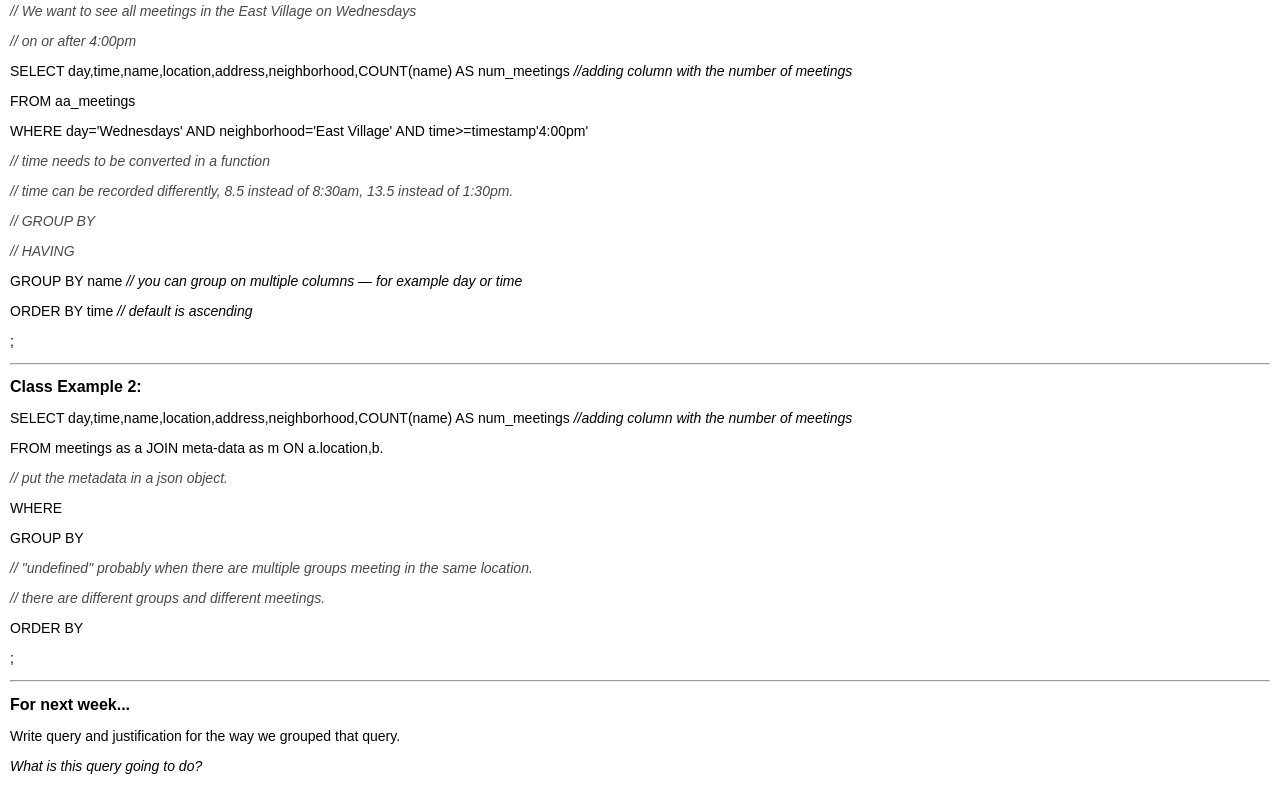
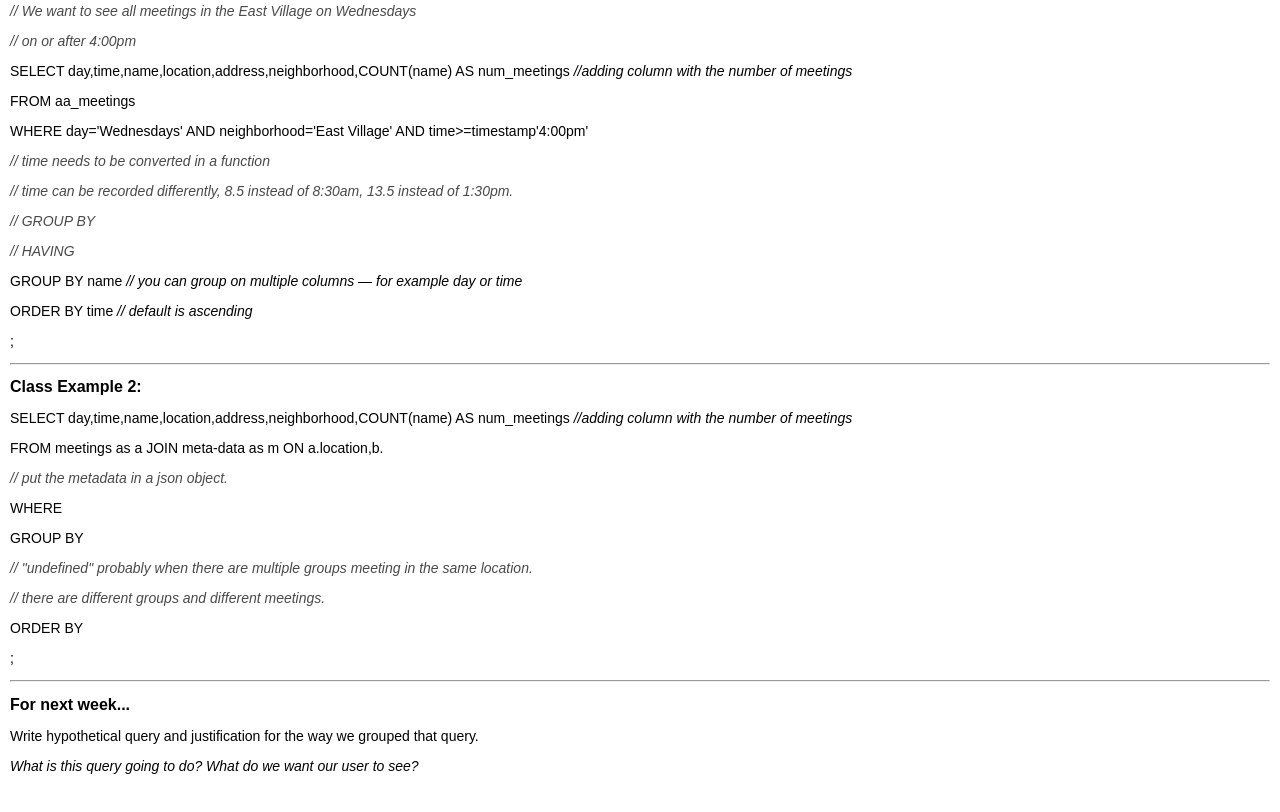
Before and after one commit to ibonnet/data-structures, a plain HTML site: page the-query/index.html in a window 1280 px wide. Shown: the part 1094-1906 px from the top of the page. Drawn offline with Linux system fonts and the light colour scheme.

Commit message:
Update index.html

```diff
--- a/the-query/index.html
+++ b/the-query/index.html
@@ -173,10 +173,10 @@
     <h1>For next week...</h1>
 </p>
 <p>
-    Write query and justification for the way we grouped that query.
+    Write hypothetical query and justification for the way we grouped that query.
     </p>
 <p>
-    <i>What is this query going to do?</i>
+    <i>What is this query going to do? What do we want our user to see?</i>
     </p>
 <div class="spacer"></div>
 
```
